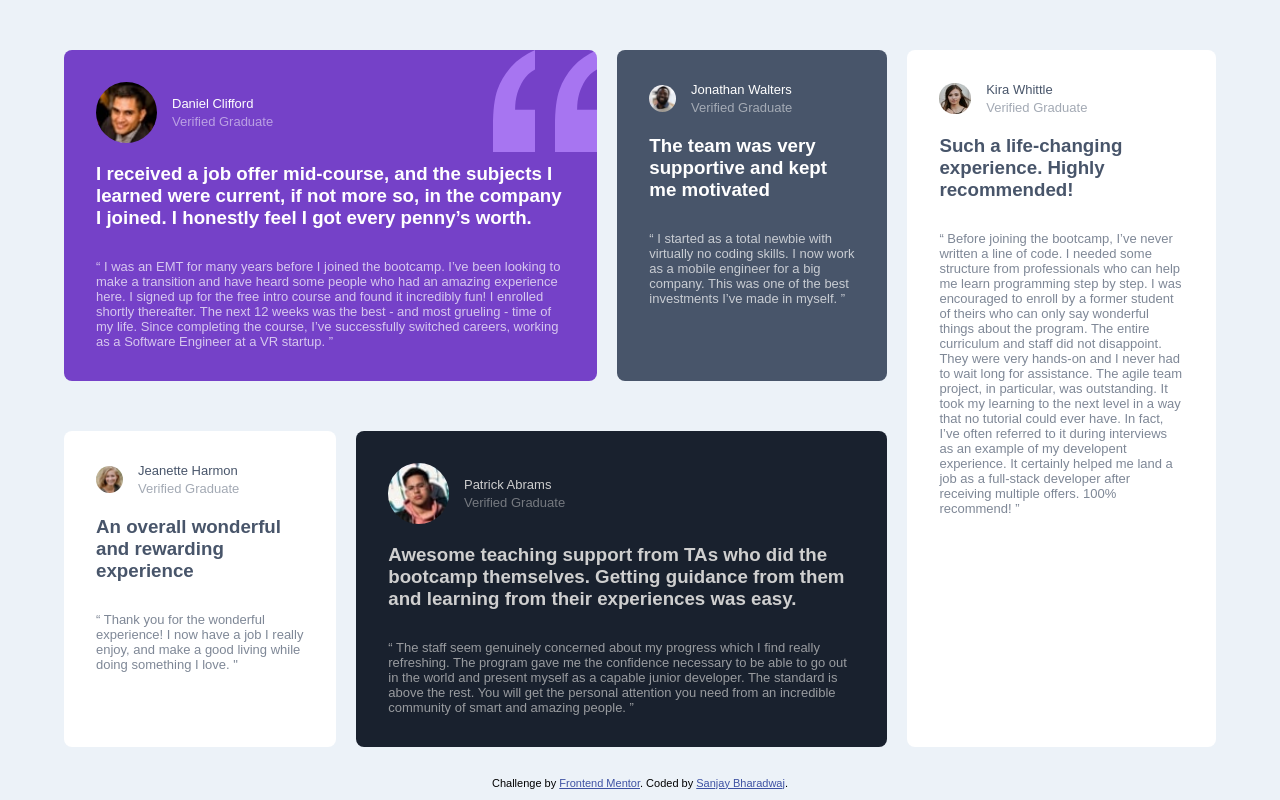
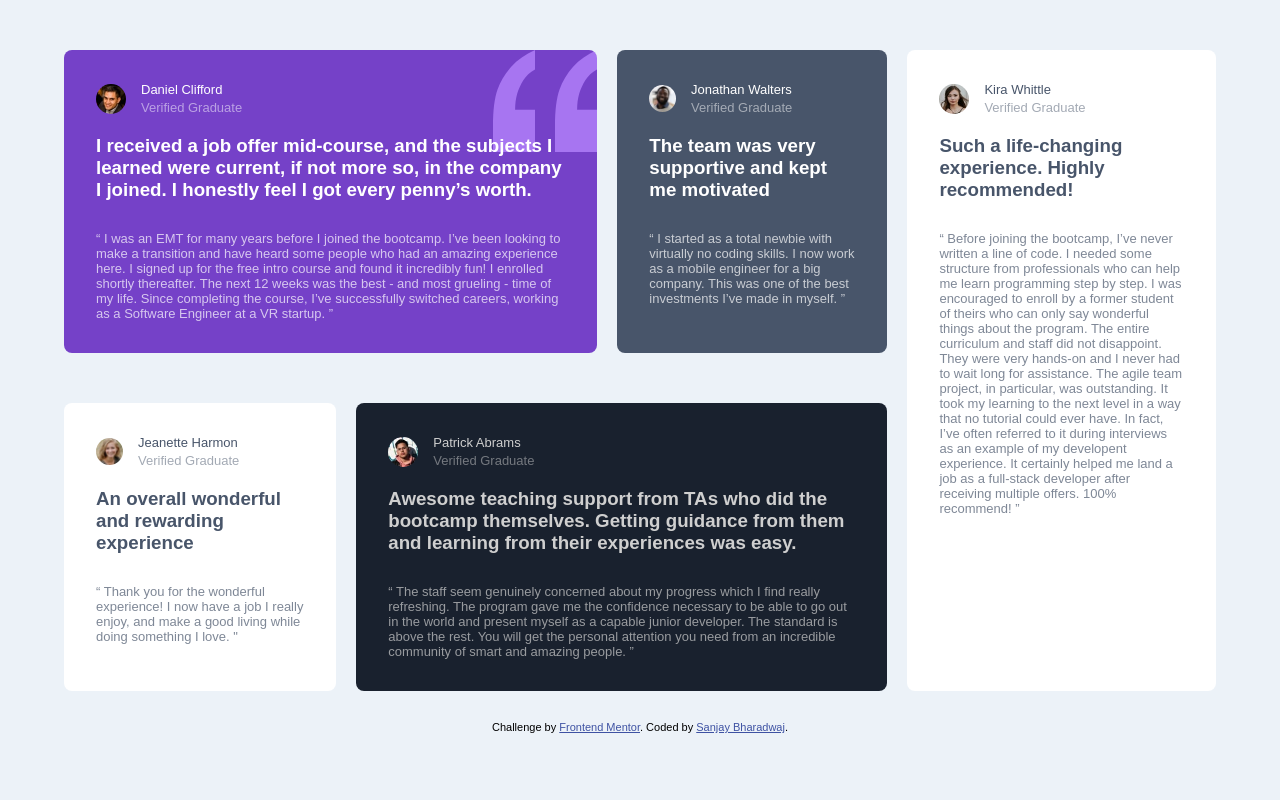
Before and after one commit to SanjayB06/testimonials-grid, a plain HTML site: page index.html in a window 1280 px wide. Drawn offline with Linux system fonts and the light colour scheme; a web font is replaced by a local one.

Commit message:
quick profile picture fix

```diff
--- a/styles.css
+++ b/styles.css
@@ -33,7 +33,7 @@ body {
 }
 
 .profile-pic {
-    max-width: 100%;
+    max-width: 30px;
     width: 13%;
     border-radius: 50%;
     margin-right: 15px
```
